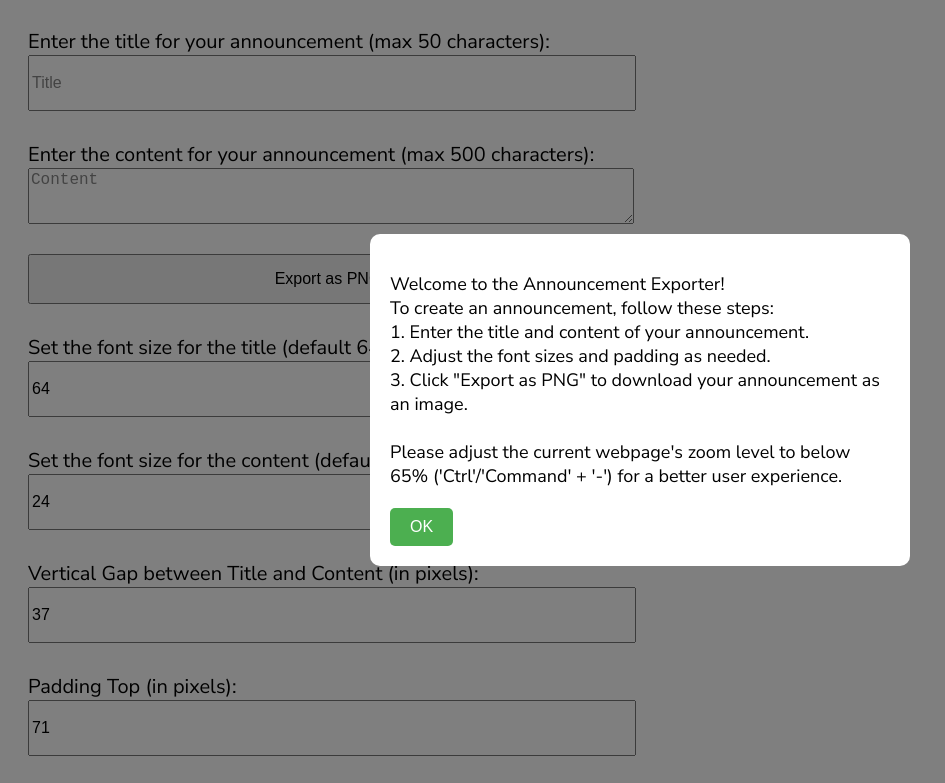
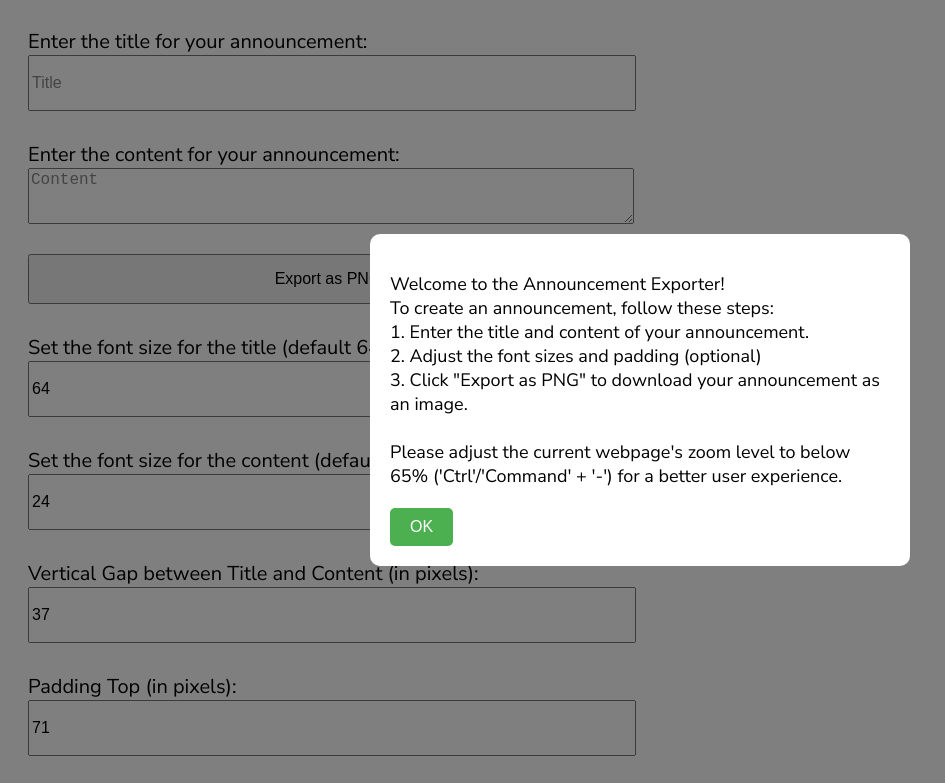
Before and after one commit to kohtzyyshen/html_test, a plain HTML site: page index.html in a window 1280 px wide. Shown: the top 783 px of the page, without its empty margins (0-945 px from the left). Drawn offline with nearby package versions, Linux system fonts and the light colour scheme.

Commit message:
no max length

```diff
--- a/index.html
+++ b/index.html
@@ -131,7 +131,7 @@
             <p>Welcome to the Announcement Exporter!<br>
                 To create an announcement, follow these steps:<br>
                 1. Enter the title and content of your announcement.<br>
-                2. Adjust the font sizes and padding as needed.<br>
+                2. Adjust the font sizes and padding (optional)<br>
                 3. Click "Export as PNG" to download your announcement as an image.<br>
                 <br>
                 Please adjust the current webpage's zoom level to below 65% ('Ctrl'/'Command' + '-') for a better user experience.<br>
@@ -142,11 +142,11 @@
     </div>
 
     <div class="container">
-        <label class="description">Enter the title for your announcement (max 50 characters):</label>
-        <input type="text" id="titleInput" class="text-field" placeholder="Title" maxlength="50">
+        <label class="description">Enter the title for your announcement:</label>
+        <input type="text" id="titleInput" class="text-field" placeholder="Title" >
 
-        <label class="description">Enter the content for your announcement (max 500 characters):</label>
-        <textarea id="contentInput" class="text-field" placeholder="Content" maxlength="500"></textarea>
+        <label class="description">Enter the content for your announcement:</label>
+        <textarea id="contentInput" class="text-field" placeholder="Content" ></textarea>
 
         <button id="exportButton" class="button">Export as PNG</button>
 
```
